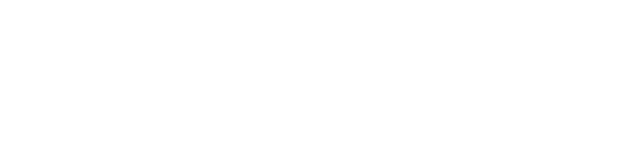
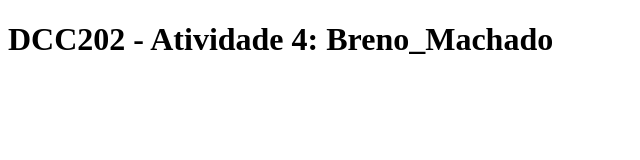
Before and after one commit to ufjf-dcc202/ufjf-dcc202-2023-3-a-atv4-Breno-Machado-exe, a website: page index.html in a window 1280 px wide. Shown: the whole page, without its empty margins (0-640 px from the left). Drawn offline with Linux system fonts and the light colour scheme.

Commit message:
adiciona título

```diff
--- a/index.html
+++ b/index.html
@@ -6,7 +6,9 @@
     <title>DCC202 - Atividade 4: Breno_Machado</title>
 </head>
 <body>
-    <main></main>
+    <main>
+        <h1>DCC202 - Atividade 4: Breno_Machado</h1>
+    </main>
 
 </body>
 </html>
```
